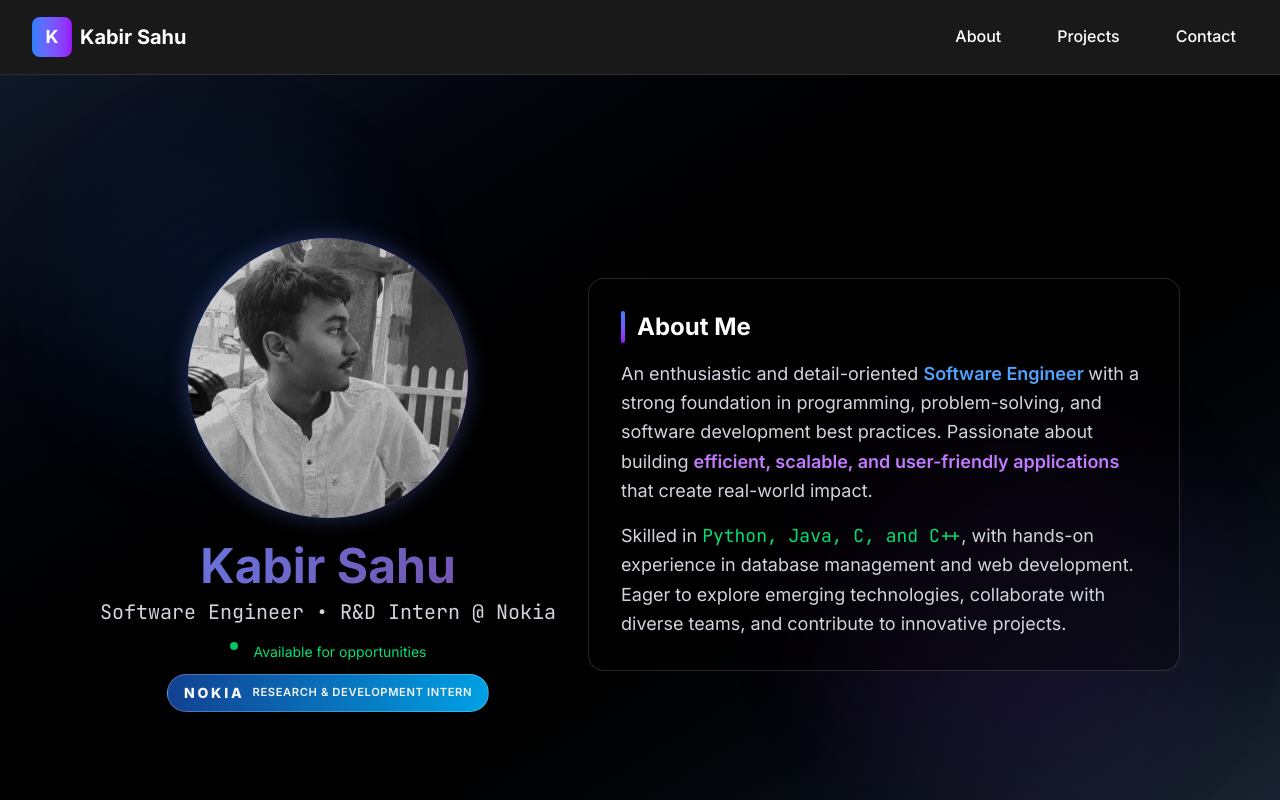
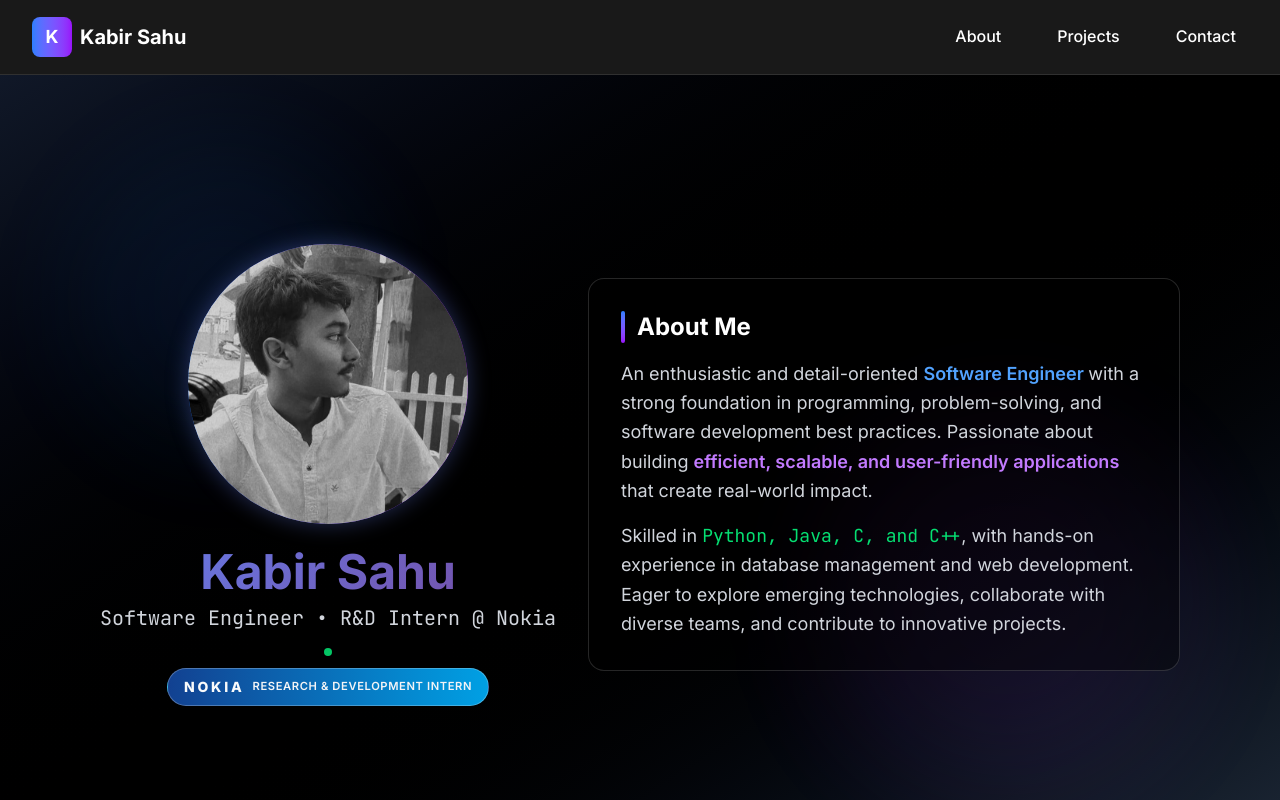
Before and after one commit to kabir325/My_portfolio, a Next.js app: page / in a window 1280 px wide. Shown: the top 800 px of the page. Built offline with nearby package versions, Linux system fonts and the light colour scheme.

Commit message:
Update page.tsx

```diff
--- a/app/(root)/page.tsx
+++ b/app/(root)/page.tsx
@@ -60,7 +60,6 @@ export default function Home() {
                 <div className="flex flex-col items-center mt-4 space-y-3">
                   <div className="flex justify-center space-x-4">
                     <div className="w-2 h-2 bg-green-400 rounded-full animate-pulse"></div>
-                    <span className="text-green-400 text-sm">Available for opportunities</span>
                   </div>
                   <div className="nokia-banner">
                     <span className="nokia-logo-text">NOKIA</span>
```
